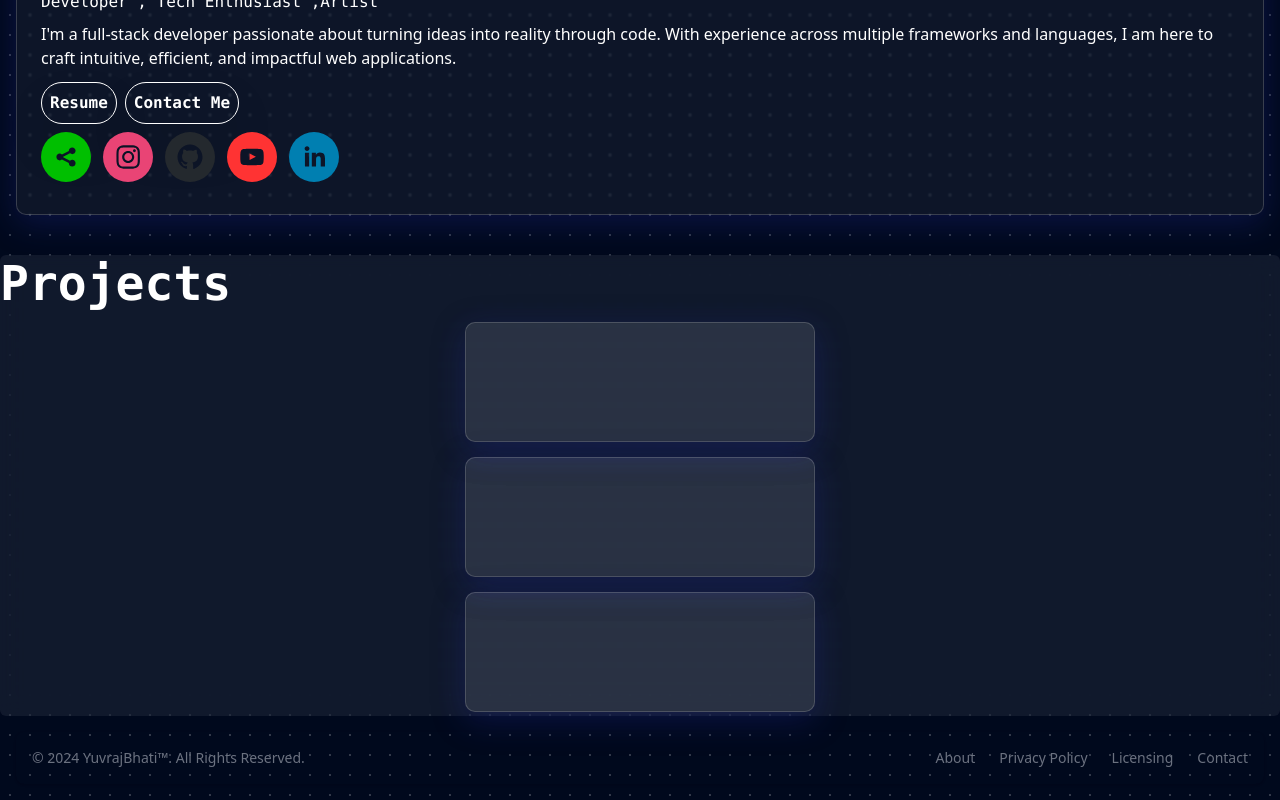
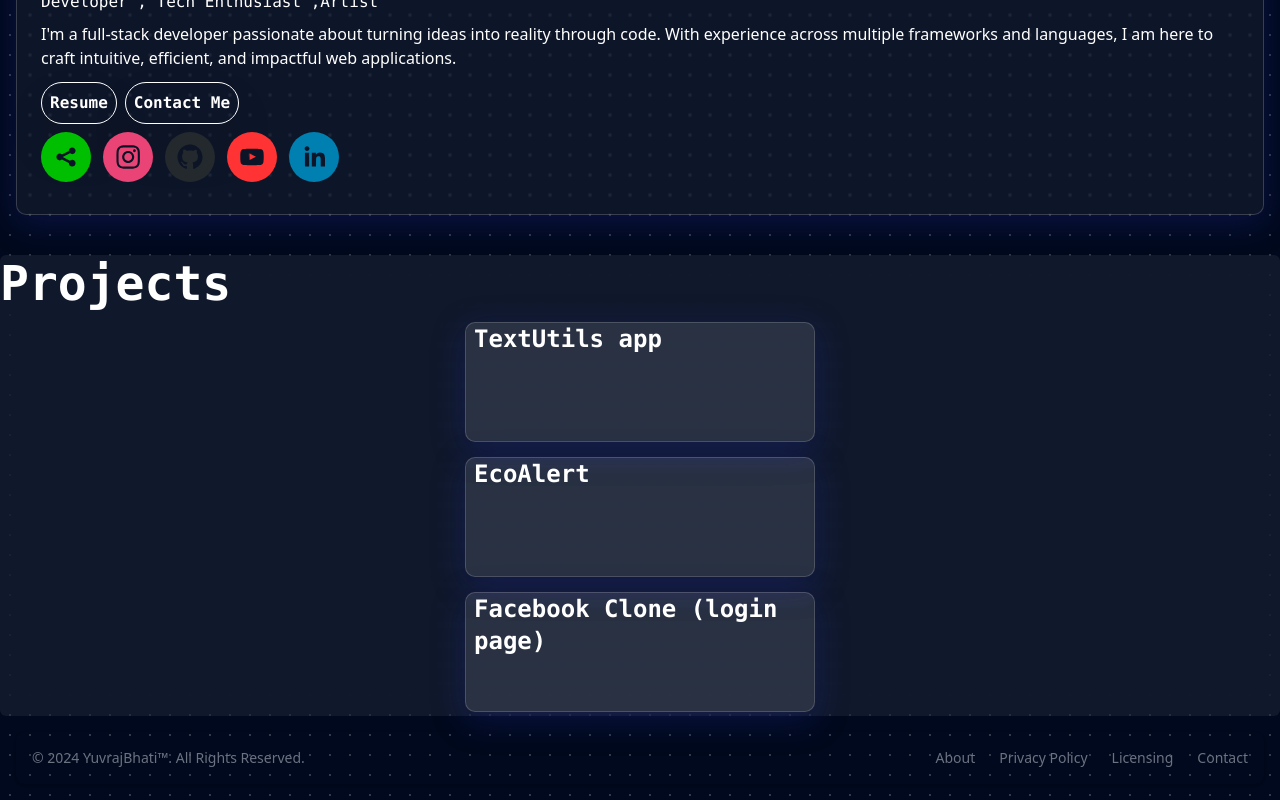
Before and after one commit to yuvrajbhatiofficial/my-portfolio, a React (Create React App) app: page /#/ in a window 1280 px wide. Shown: the part 315-1115 px from the top of the page. Built offline with nearby package versions, Linux system fonts and the light colour scheme.

Commit message:
progress in project section in hero.js

```diff
--- a/src/components/about.js
+++ b/src/components/about.js
@@ -7,7 +7,9 @@ export default function about() {
         <div className="main mx-4 flex flex-col justify-center text-white my-24">
             <h1 className='font-mono font-bold mb-2 text-5xl'>About Me</h1>
             <img src="/picofme-2.png" alt="" className='mb-8 h-16 w-16 animate-pulse' />
-            <span className='font-mono text-left'></span>
+            <span className='font-mono text-left'>
+
+            </span>
         </div>
 
       </div>
--- a/src/components/hero.js
+++ b/src/components/hero.js
@@ -66,10 +66,16 @@ function hero() {
       {/* this is my project area */}
       <div className="element">
         <h1 className='font-bold font-mono text-white text-5xl'>Projects</h1>
-        <div className="projectArea flex flex-col items-center ">
-          <div className="projectCard"></div>
-          <div className="projectCard"></div>
-          <div className="projectCard"></div>
+        <div className="projectArea flex flex-col  items-center ">
+          <div className="projectCard">
+            <h1 className='text-white font-mono text-2xl font-bold ml-2'>TextUtils app</h1>
+          </div>
+          <div className="projectCard">
+          <h1 className='text-white font-mono text-2xl font-bold ml-2'>EcoAlert</h1>
+          </div>
+          <div className="projectCard">
+          <h1 className='text-white font-mono text-2xl font-bold ml-2'>Facebook Clone (login page)</h1>
+          </div>
         </div>
       </div>
 
```
